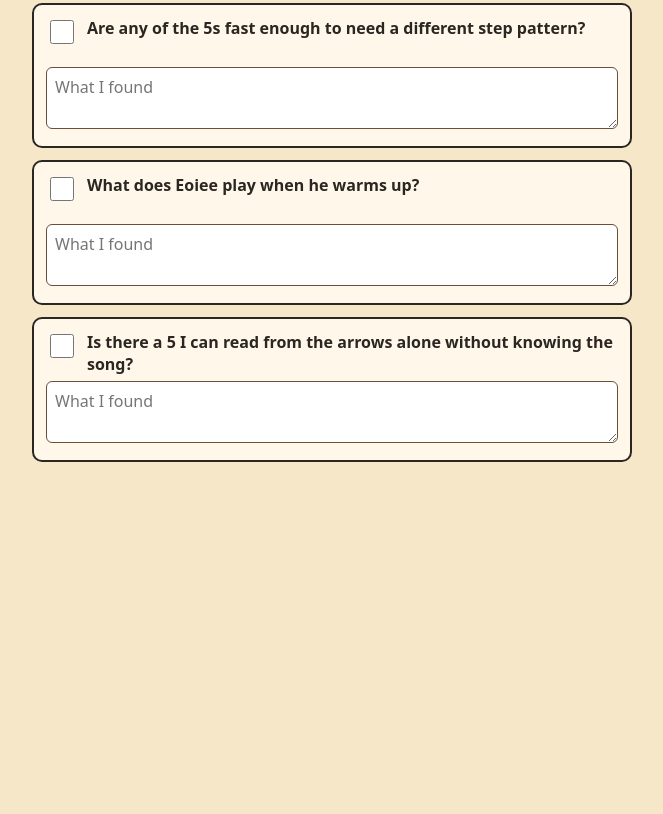
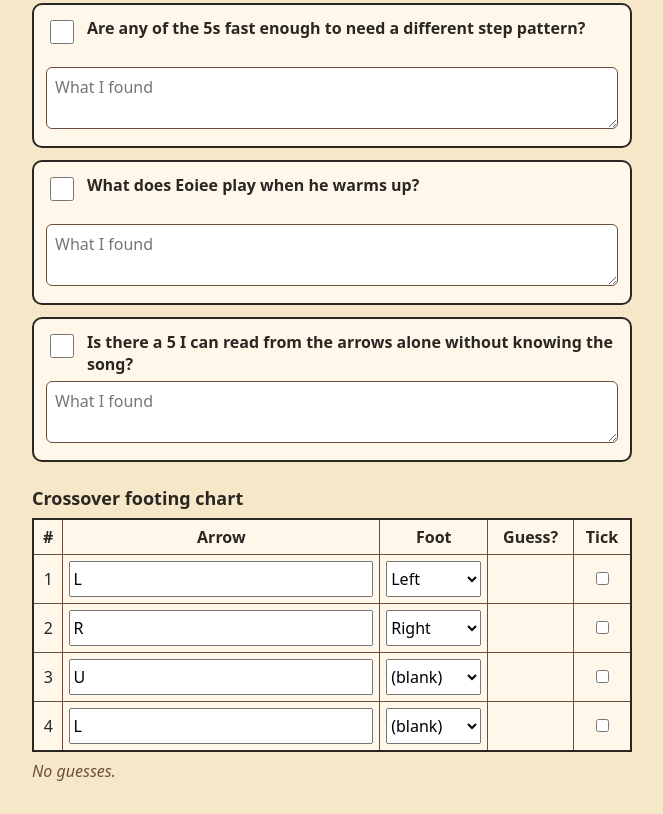
Before and after one commit to Bean-Bengal/foot-5-questions, a plain HTML site: page index.html in a window 1280 px wide. Shown: the part 716-1530 px from the top of the page, without its empty margins (308-971 px from the left). Before the commit the page ends 1206 px from the top, so only its background shows below. Drawn offline with Linux system fonts and the light colour scheme.

Commit message:
Foot 5 Questions, version 2

```diff
--- a/index.html
+++ b/index.html
@@ -6,17 +6,26 @@
 body{margin:0;background:#f6e7c9;color:#2a2622;font-family:system-ui,sans-serif;padding:16px}
 main{max-width:600px;margin:0 auto}
 h1{font-size:24px;margin:0 0 4px}
+h2{font-size:18px;margin:24px 0 8px}
 p.s{margin:0 0 16px;color:#6b4f3a}
 .q{background:#fff8ea;border:2px solid #2a2622;border-radius:10px;padding:12px;margin-bottom:12px}
 .q label{display:flex;gap:10px;align-items:flex-start;min-height:44px;font-weight:600}
 .q input[type=checkbox]{width:24px;height:24px;flex:none}
 .q textarea{width:100%;min-height:60px;margin-top:6px;font:inherit;padding:8px;border:1px solid #6b4f3a;border-radius:6px;background:#fff}
 .done label span{text-decoration:line-through;opacity:.6}
+table{width:100%;border-collapse:collapse;background:#fff8ea;border:2px solid #2a2622}
+th,td{border:1px solid #6b4f3a;padding:6px;text-align:center}
+td select,td input[type=text]{font:inherit;width:100%;min-height:36px;min-width:0}
+td.g{font-weight:700;min-width:50px}
+#note{margin-top:8px;font-style:italic;color:#6b4f3a}
 </style></head><body>
 <script data-bean-store>(function(){if(typeof location!=='undefined'&&location&&location.protocol==='about:'&&typeof document!=='undefined'&&document.addEventListener){document.addEventListener('click',function(e){var a=e.target&&e.target.closest&&e.target.closest('a[href^="#"]');if(!a||a.target==='_blank')return;e.preventDefault();try{location.hash=a.getAttribute('href')}catch(x){}},true)}if(typeof window==='undefined')return;try{window.localStorage.getItem('x');return}catch(e){}var d=Object.assign({},window.__BEAN_SAVED||{});function post(){try{parent.postMessage({type:'bean-store',data:d},'*')}catch(e){}}var ls={getItem:function(k){return Object.prototype.hasOwnProperty.call(d,k)?d[k]:null},setItem:function(k,v){d[k]=String(v);post()},removeItem:function(k){delete d[k];post()},clear:function(){d={};post()},key:function(i){return Object.keys(d)[i]||null}};Object.defineProperty(ls,'length',{get:function(){return Object.keys(d).length}});try{Object.defineProperty(window,'localStorage',{value:ls,configurable:true})}catch(e){}})();</script><main>
 <h1>Foot 5 questions</h1>
 <p class="s">DDR SuperNOVA, difficulty 5 charts. Things to find out. Answers go in the boxes.</p>
 <div id="list"></div>
+<h2>Crossover footing chart</h2>
+<table><thead><tr><th>#</th><th>Arrow</th><th>Foot</th><th>Guess?</th><th>Tick</th></tr></thead><tbody id="rows"></tbody></table>
+<p id="note"></p>
 </main>
 <script>
 var Q=["Which songs have a 5 on at least one difficulty?","Which 5s are the easiest to start on?","Which 5s have jumps, and how many in a row?","Which 5s have freeze arrows?","Are any of the 5s fast enough to need a different step pattern?","What does Eoiee play when he warms up?","Is there a 5 I can read from the arrows alone without knowing the song?"];
@@ -35,4 +44,63 @@ Q.forEach(function(t,i){
  a.oninput=function(){data["n"+i]=a.value;save()};
  d.appendChild(l);d.appendChild(a);list.appendChild(d);
 });
+
+/* footing chart rules: pure functions */
+function makeRules(broken){
+ return {
+  guessCell:function(r){
+   if(!broken && !r.foot) return "";
+   return r.guess ? "guess" : "";
+  },
+  noteText:function(rows){
+   var n=[];
+   rows.forEach(function(r,i){
+    var has=broken ? r.guess : (r.foot && r.guess);
+    if(has) n.push(i+1);
+   });
+   return n.length ? "Guesses: row"+(n.length>1?"s ":" ")+n.join(", ") : "No guesses.";
+  }
+ };
+}
+var R=makeRules(false);
+var known=[{arrow:"L",foot:"L",guess:false},{arrow:"R",foot:"",guess:true},{arrow:"U",foot:"R",guess:true},{arrow:"D",foot:"R",guess:true}];
+function runCases(rules){
+ return rules.guessCell(known[0])==="" && rules.guessCell(known[1])==="" &&
+  rules.guessCell(known[2])==="guess" && rules.noteText(known)==="Guesses: rows 3, 4" &&
+  rules.noteText([{arrow:"L",foot:"",guess:true}])==="No guesses.";
+}
+var footCheck={ok:false,twinRejected:false};
+try{
+ footCheck.ok=runCases(R);
+ footCheck.twinRejected=!runCases(makeRules(true));
+}catch(e){footCheck.error=String(e)}
+window.footCheck=footCheck;
+
+var rows=[];
+try{rows=JSON.parse(localStorage.getItem("foot5rows")||"null")||[]}catch(e){}
+if(!rows.length)rows=[{arrow:"L",foot:"L",guess:false},{arrow:"R",foot:"R",guess:false},{arrow:"U",foot:"",guess:false},{arrow:"L",foot:"",guess:false}];
+function saveRows(){try{localStorage.setItem("foot5rows",JSON.stringify(rows))}catch(e){}}
+var tb=document.getElementById("rows"),note=document.getElementById("note");
+function refresh(){
+ note.textContent=R.noteText(rows);
+ rows.forEach(function(r,i){tb.children[i].children[3].textContent=R.guessCell(r)});
+}
+rows.forEach(function(r,i){
+ var tr=document.createElement("tr");
+ var n=document.createElement("td");n.textContent=i+1;
+ var ta=document.createElement("td");var ai=document.createElement("input");ai.type="text";ai.value=r.arrow;ai.setAttribute("aria-label","Arrow "+(i+1));
+ ai.oninput=function(){r.arrow=ai.value;saveRows()};ta.appendChild(ai);
+ var tf=document.createElement("td");var sel=document.createElement("select");sel.setAttribute("aria-label","Foot "+(i+1));
+ [["","(blank)"],["L","Left"],["R","Right"]].forEach(function(o){var op=document.createElement("option");op.value=o[0];op.textContent=o[1];sel.appendChild(op)});
+ sel.value=r.foot;
+ var tg=document.createElement("td");tg.className="g";
+ var cb=document.createElement("input");cb.type="checkbox";cb.checked=r.guess;cb.setAttribute("aria-label","Guess "+(i+1));
+ sel.onchange=function(){r.foot=sel.value;saveRows();refresh()};
+ cb.onchange=function(){r.guess=cb.checked;saveRows();refresh()};
+ tf.appendChild(sel);
+ var tc=document.createElement("td");tc.appendChild(cb);
+ tr.appendChild(n);tr.appendChild(ta);tr.appendChild(tf);tr.appendChild(tg);tr.appendChild(tc);
+ tb.appendChild(tr);
+});
+refresh();
 </script></body></html>
```
